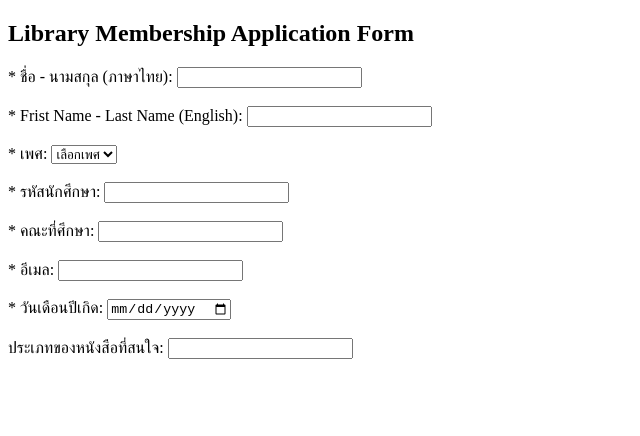
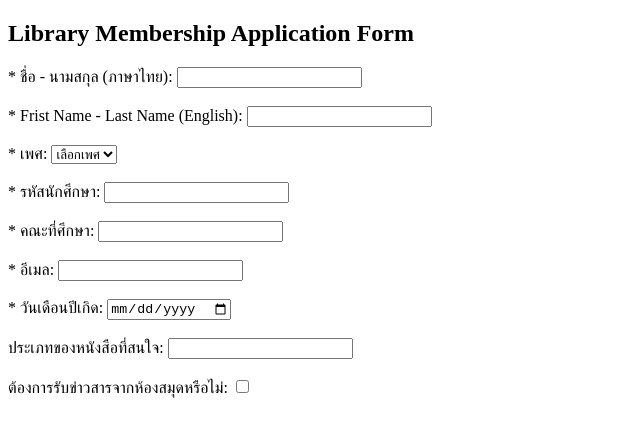
Before and after one commit to gitcat101101/6709650458_LibraryMembershipApplicationForm, a plain HTML site: page index.html in a window 1280 px wide. Shown: the whole page, without its empty margins (0-640 px from the left). Drawn offline with Linux system fonts and the light colour scheme.

Commit message:
created checkbox for library newsletter

```diff
--- a/index.html
+++ b/index.html
@@ -45,6 +45,10 @@
       <input type="text" id="book-type" name="book-type">
       <br><br>
 
+      <label for="newsletter">ต้องการรับข่าวสารจากห้องสมุดหรือไม่:</label>
+      <input type="checkbox" id="newsletter" name="newsletter">
+      <br><br>
+
 
 
 
```
